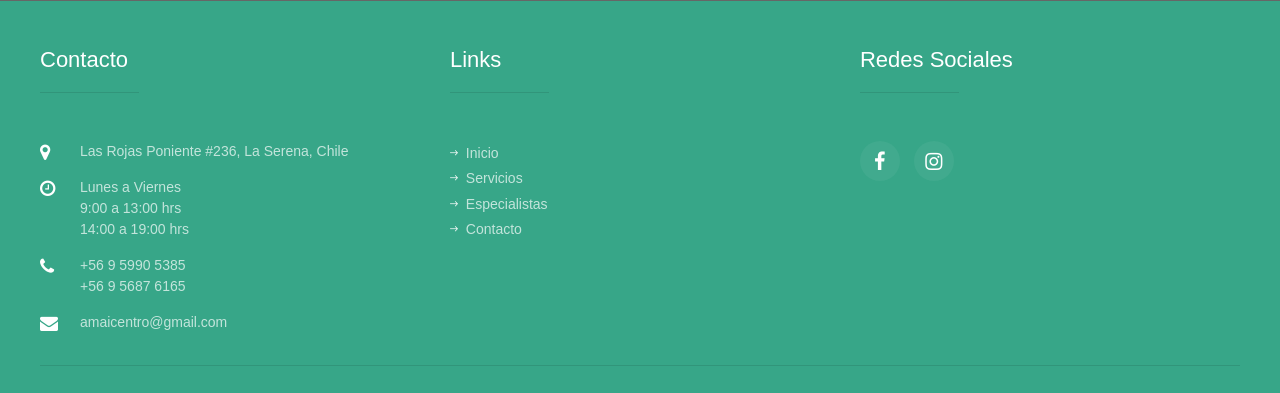
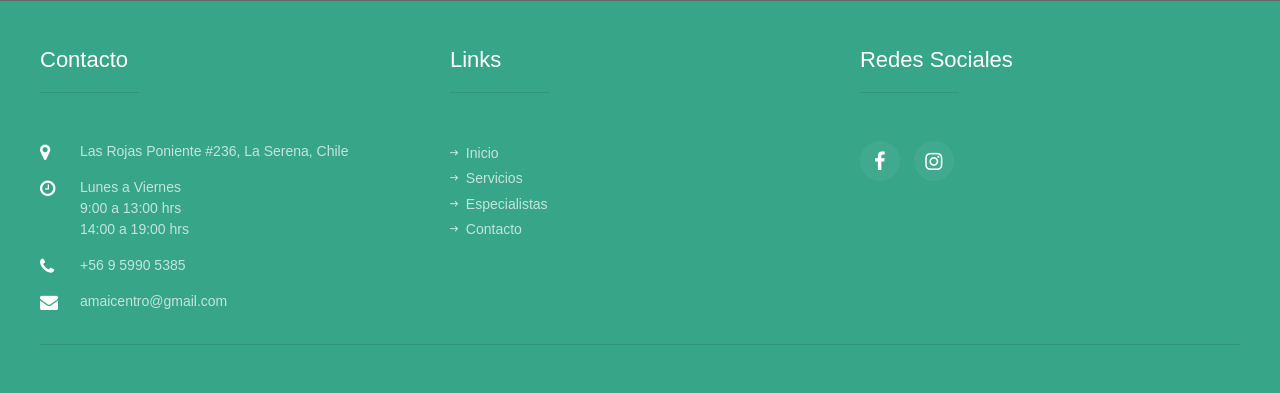
Before and after one commit to lopez-eguiluz-ltda/mundi.cl, a PHP site: page / in a window 1280 px wide. Shown: the part 4881-5274 px from the top of the page. Run offline with PHP 8.4, Linux system fonts and the light colour scheme; some web fonts are replaced.

Commit message:
Eliminacion de numero de telefono

```diff
--- a/index.php
+++ b/index.php
@@ -819,9 +819,6 @@ header("Content-Security-Policy:frame-ancestors 'none'; default-src 'self';img-s
 										<div>
 											<span class="text">+56 9 5990 5385</span>
 										</div>
-										<div>
-											<span class="text">+56 9 5687 6165</span>
-										</div>
 									</div>
 								</li>
 								<li>
```
